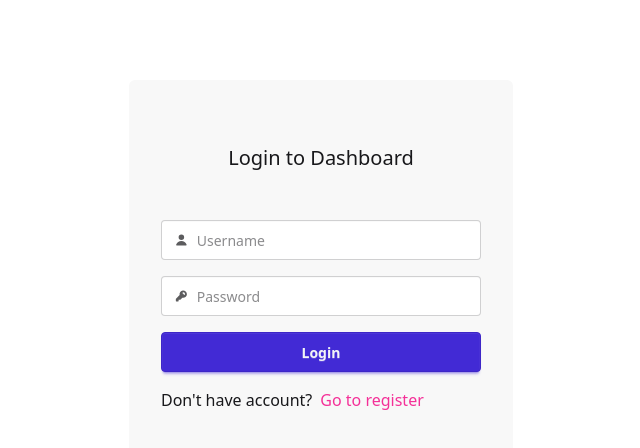
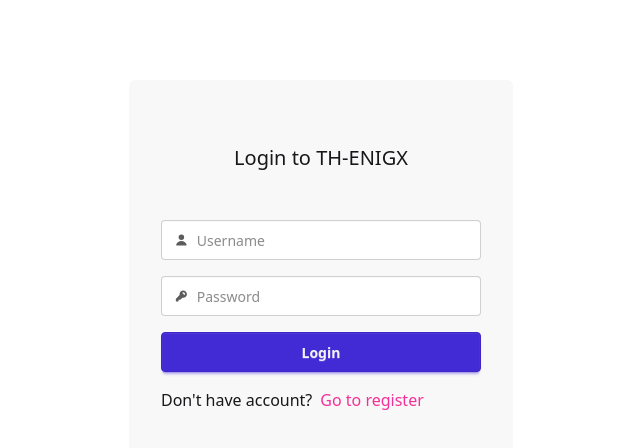
Before and after one commit to lightbeem3296/api-plugin-frontend, a Next.js app: page /auth/login in a window 1280 px wide. Shown: the top 448 px of the page, without its empty margins (319-959 px from the left). Built offline with nearby package versions, Linux system fonts and the light colour scheme; no server answers.

Commit message:
small change

```diff
--- a/src/app/auth/login/page.tsx
+++ b/src/app/auth/login/page.tsx
@@ -84,7 +84,7 @@ export default function LoginPage() {
       >
         <div className="flex justify-center mb-8">
           <span className="font-sans font-medium text-xl">
-            Login to Dashboard
+            Login to TH-ENIGX
           </span>
         </div>
 
--- a/src/app/layout.tsx
+++ b/src/app/layout.tsx
@@ -14,8 +14,8 @@ const geistMono = Geist_Mono({
 });
 
 export const metadata: Metadata = {
-  title: "Create Next App",
-  description: "Generated by create next app",
+  title: "TH ENIGX",
+  description: "Helper site for Enigx data filling",
 };
 
 export default function RootLayout({
```
